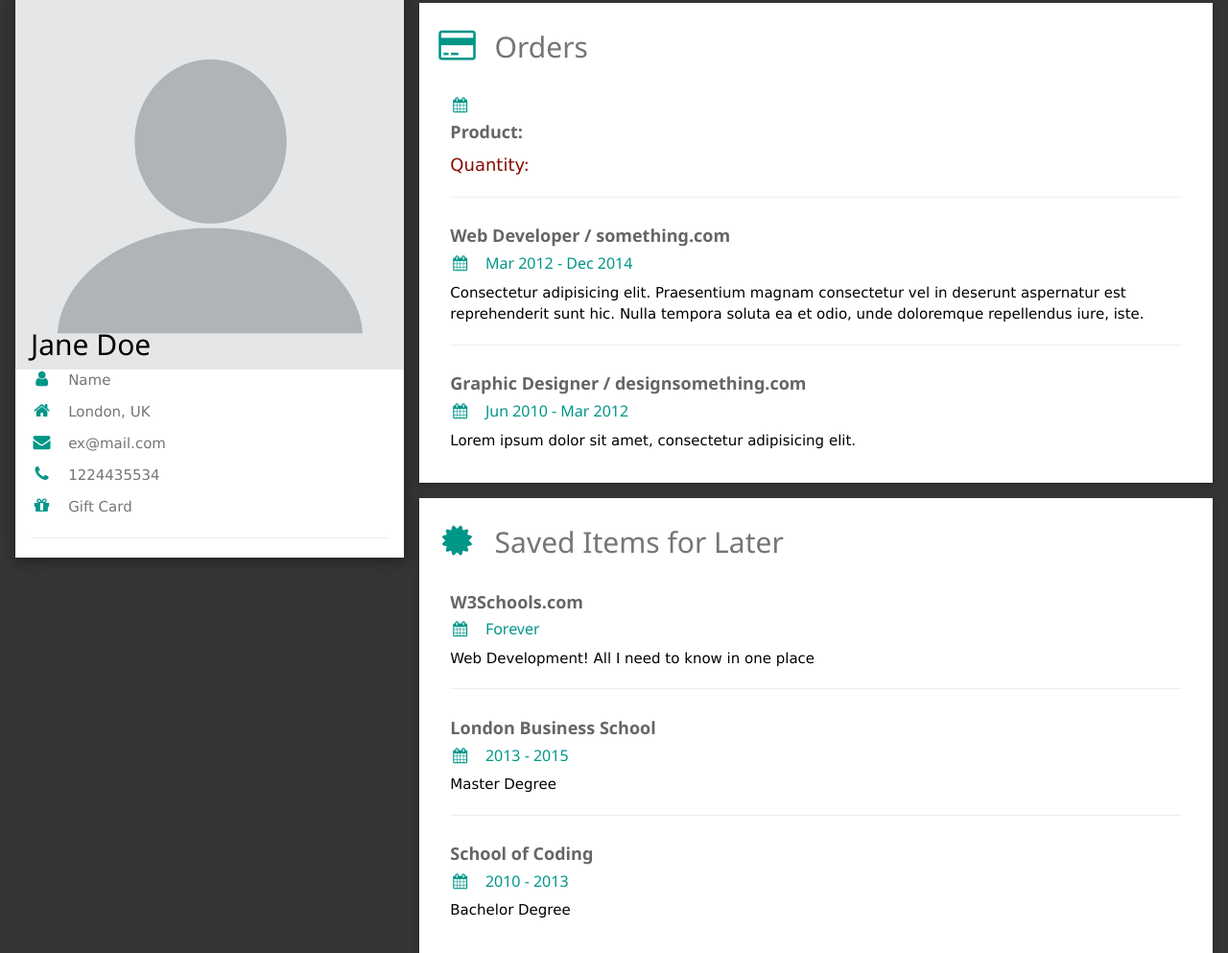
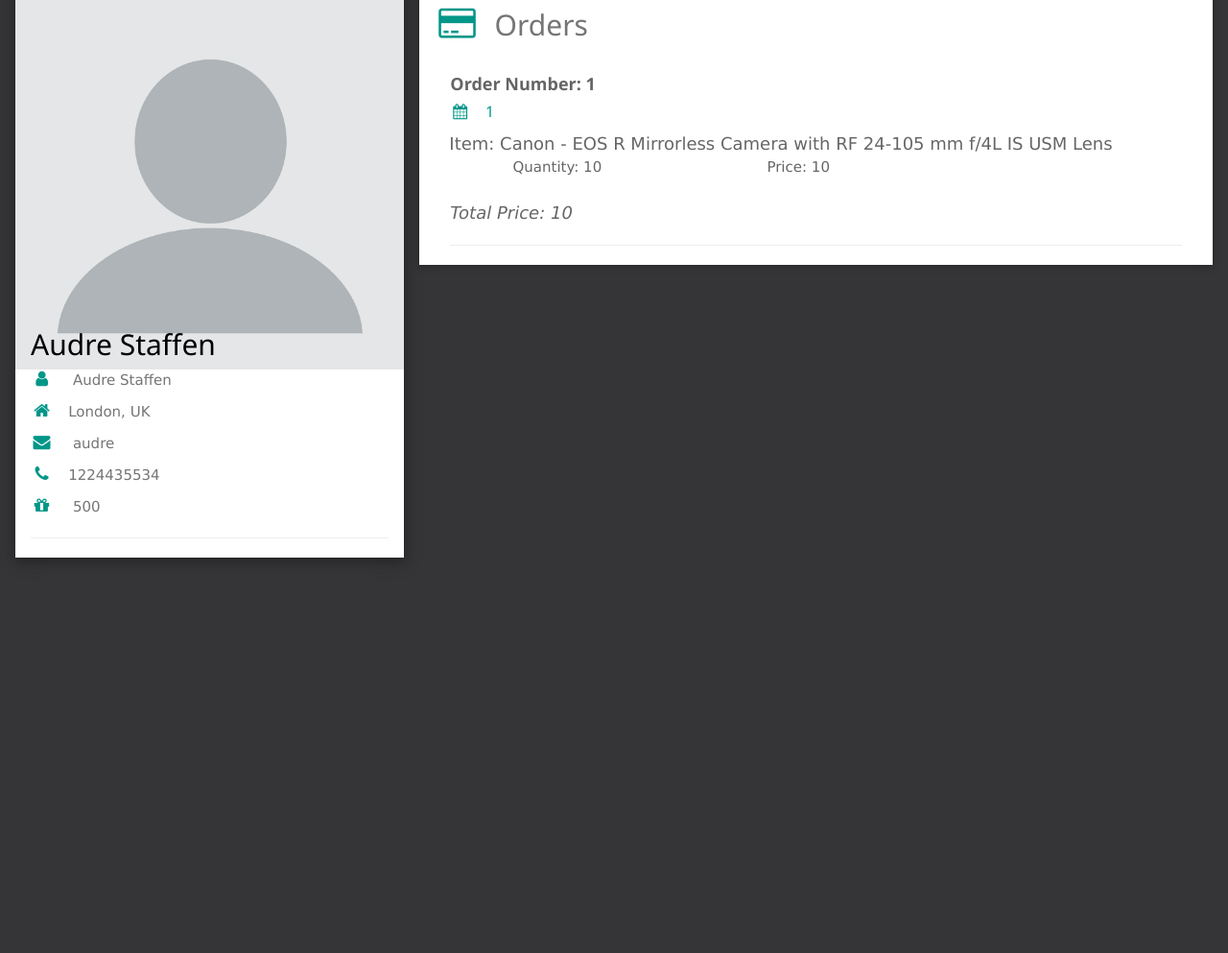
Before and after one commit to Audre/Final_team10, a PHP site: page /account.php in a window 1280 px wide. Shown: the part 81-1074 px from the top of the page at 96% size. After the commit the page ends 665 px from the top, so only its background shows below. Run offline with PHP 8.4, Linux system fonts and the light colour scheme; a user stored in the database is signed in; data comes from the database, SQL or seed files in the repository; tables that the repository leaves empty hold one stand-in row (values such as "Sample post"); data that the repository does not hold is empty; some libraries are stand-ins or nearby versions.

Commit message:
Account page - displays orders and user information.

```diff
--- a/account.php
+++ b/account.php
@@ -98,15 +98,18 @@
                     <div class="w3-display-container">
                         <img src="images/blank-profile-picture.png" style="width:100%" alt="Avatar">
                         <div class="w3-display-bottomleft w3-container w3-text-black">
-                            <h2>Jane Doe</h2>
+                            <h2><?php echo $_SESSION["first_name"] . " " . $_SESSION["last_name"]; ?></h2>
                         </div>
                     </div>
                     <div class="w3-container">
-                        <p><i class="fa fa-user fa-fw w3-margin-right w3-large w3-text-teal"></i>Name</p>
+                        <p><i class="fa fa-user fa-fw w3-margin-right w3-large w3-text-teal"></i>
+                            <?php echo $_SESSION["first_name"] . " " . $_SESSION["last_name"]; ?></p>
                         <p><i class="fa fa-home fa-fw w3-margin-right w3-large w3-text-teal"></i>London, UK</p>
-                        <p><i class="fa fa-envelope fa-fw w3-margin-right w3-large w3-text-teal"></i>ex@mail.com</p>
+                        <p><i class="fa fa-envelope fa-fw w3-margin-right w3-large w3-text-teal"></i>
+                            <?php echo $_SESSION["email"]; ?></p>
                         <p><i class="fa fa-phone fa-fw w3-margin-right w3-large w3-text-teal"></i>1224435534</p>
-                        <p><i class="fa fa-gift fa-fw w3-margin-right w3-large w3-text-teal"></i>Gift Card</p>
+                        <p><i class="fa fa-gift fa-fw w3-margin-right w3-large w3-text-teal"></i>
+                            <?php echo $_SESSION["giftcard_balance"]; ?></p>
                         <hr>
                     </div>
                 </div><br>
@@ -116,65 +119,82 @@
 
             <!-- Right Column -->
             <div class="w3-twothird">
-                <?php
-                $query = "SELECT * FROM orders WHERE userID='" . $_SESSION["userID"]. "'";
-                $stmt = $conn->prepare($query);
-                $num = $stmt->execute();
-//                print_r($num);
-                if ($num) {
-                    foreach ($stmt->fetchAll() as $k => $value) {
+                <div class="w3-container w3-card w3-white w3-margin-bottom">
+                    <h2 class="w3-text-grey w3-padding-16"><i class="fa fa-credit-card fa-fw w3-margin-right w3-xxlarge w3-text-teal"></i>Orders</h2>
 
+                    <?php
+
+                    $query = "SELECT DISTINCT orderID FROM orders WHERE userID=" . $_SESSION["userID"];
+                    $stmt = $conn->prepare($query);
+                    $stmt->execute();
+                    $num = $stmt->rowCount();
+                    for ($i = 0; $i < $num; $i++) {
+                        $result = $stmt->fetchAll();
+                        foreach ($result as $order) {
+                            echo "<div class=\"w3-container\">";
+                            echo "<h5 class=\"w3-opacity\"><b>Order Number: " . $order[0] . "</b></h5>";
+                            echo "<h6 class=\"w3-text-teal\"><i class=\"fa fa-calendar fa-fw w3-margin-right\">";
+
+                            $query2 = "SELECT * FROM orders WHERE orderID=" . $order[$i];
+                            $stmt2 = $conn->prepare($query2);
+                            $stmt2->execute();
+                            $orders = $stmt2->fetchAll();
+                            $products = [];
+                            $quantity = [];
+                            $price = [];
+                            $date = $orders[0]["date"];
+                            $total_cost = 0;
+                            //print_r($orders);
+                            echo "<br/>";
+                            echo "</i>". $date . "<span class=\"w3-tag w3-teal w3-round\"></span></h6>";
+
+                            foreach ($orders as $item) {
+                                $total_order = array($item["productID"], $item["quantity"], $item["price"]);
+
+                                array_push($products, $item["productID"]);
+                                array_push($quantity, $item["quantity"]);
+                                array_push($price, $item["price"]);
+
+
+                                for ($j = 0; $j < count($products); $j++) {
+                                    $query3 = "SELECT * FROM products WHERE productID=" . $total_order[0];
+                                    $stmt3 = $conn->prepare($query3);
+                                    $stmt3->execute();
+                                    $product_info = $stmt3->fetch();
+                                    echo "<div class='row'>";
+                                    echo "<div class='col-lg-12 col-md-12 col-sm-12 col-xs-12 w3-opacity account-item' >Item: " . $product_info["name"] . "</div></div>";
+
+                                }
+                                echo "<div class='row'>";
+                                echo "<div class='col-lg-offset-1 col-lg-4 col-md-4 col-sm-4 col-xs-12 w3-opacity'>Quantity: " . $item["quantity"] .  "</div>";
+                                echo "<div class='col-lg-4 col-md-4 col-sm-4 col-xs-12 w3-opacity'>Price: " . $item["price"] .  "</div>";
+                                echo "</div>";
+                                echo "<br/>";
+                                $total_cost += $item["price"];
+
+                                $products = [];
+                            }
+                            echo "<p class='account-total w3-opacity'>Total Price: " . $total_cost . "</p>";
+                            echo "<hr>";
+                            echo "</div>";
+                        }
                     }
-                    $row = $stmt->fetchAll();
-                    print_r($row);
-                    $orderID = $row[0]["orderID"];
-                    $date = $row[0]["date"];
-                    echo "<div class=\"w3-container w3-card w3-white w3-margin-bottom\">";
-                    echo "<h2 class=\"w3-text-grey w3-padding-16\">";
-                    echo "<i class=\"fa fa-credit-card fa-fw w3-margin-right w3-xxlarge w3-text-teal\"></i>Orders</h2>";
-                    echo "<div class=\"w3-container\">";
-                    echo "<h6 class=\"w3-text-teal\"><i class=\"fa fa-calendar fa-fw w3-margin-right\">";
-                    echo "</i> " . $date . " <span class=\"w3-tag w3-teal w3-round\"></span></h6>";
 
-                    for ($i = 0; $i < $num; $i++) {
-                        $order = $row[$i];
+                    ?>
 
-                        $productID = $order["productID"];
-                        $quantity = $order["quantity"];
-                        $price = $order["price"];
+<!--                    <div class="w3-container">-->
+<!--                        <h5 class="w3-opacity"><b>Web Developer / something.com</b></h5>-->
+<!--                        <h6 class="w3-text-teal"><i class="fa fa-calendar fa-fw w3-margin-right"></i>Mar 2012 - Dec 2014</h6>-->
+<!--                        <p>Consectetur adipisicing elit. Praesentium magnam consectetur vel in deserunt aspernatur est reprehenderit sunt hic. Nulla tempora soluta ea et odio, unde doloremque repellendus iure, iste.</p>-->
+<!--                        <hr>-->
+<!--                    </div>-->
+<!--                    <div class="w3-container">-->
+<!--                        <h5 class="w3-opacity"><b>Graphic Designer / designsomething.com</b></h5>-->
+<!--                        <h6 class="w3-text-teal"><i class="fa fa-calendar fa-fw w3-margin-right"></i>Jun 2010 - Mar 2012</h6>-->
+<!--                        <p>Lorem ipsum dolor sit amet, consectetur adipisicing elit. </p><br>-->
+<!--                    </div>-->
+                </div>
 
-                        $product_name = "";
-                        $product_price = "";
-                        $product_details = "";
-                        $query2 = "SELECT * FROM products WHERE productID='" . $productID. "'";
-                        $product_statement = $conn->prepare($query2);
-                        $num2 = $product_statement->execute();
-                        if ($num2) {
-                            $product_info = $product_statement->fetch();
-                            $product_name = $product_info["name"];
-                        }
-
-                        echo "<h5 class=\"w3-opacity\"><b>Product: " . $product_name ."</b></h5>";
-                        echo "<p class='account'>Quantity: ". $quantity . "<span class='price account'>". $price ." </span></p>";
-                        echo "<hr>";
-                        echo "</div>";
-                        echo "<div class=\"w3-container\">";
-                        echo "<h5 class=\"w3-opacity\"><b>Web Developer / something.com</b></h5>";
-                        echo "<h6 class=\"w3-text-teal\"><i class=\"fa fa-calendar fa-fw w3-margin-right\"></i>Mar 2012 - Dec 2014</h6>";
-                        echo "<p>Consectetur adipisicing elit. Praesentium magnam consectetur vel in deserunt aspernatur est reprehenderit sunt hic. Nulla tempora soluta ea et odio, unde doloremque repellendus iure, iste.</p>";
-                        echo "<hr>";
-                        echo "</div>";
-                        echo "<div class=\"w3-container\">";
-                        echo "<h5 class=\"w3-opacity\"><b>Graphic Designer / designsomething.com</b></h5>";
-                        echo "<h6 class=\"w3-text-teal\"><i class=\"fa fa-calendar fa-fw w3-margin-right\"></i>Jun 2010 - Mar 2012</h6>";
-                        echo "<p>Lorem ipsum dolor sit amet, consectetur adipisicing elit. </p><br>";
-                        echo "</div>";
-                        echo "</div>";
-                    }
-                } else {
-                    echo "No orders";
-                }
-                ?>
 
 <!--                <div class="w3-container w3-card w3-white w3-margin-bottom">-->
 <!--                    <h2 class="w3-text-grey w3-padding-16"><i class="fa fa-credit-card fa-fw w3-margin-right w3-xxlarge w3-text-teal"></i>Orders</h2>-->
@@ -197,26 +217,26 @@
 <!--                    </div>-->
 <!--                </div>-->
 
-                <div class="w3-container w3-card w3-white">
-                    <h2 class="w3-text-grey w3-padding-16"><i class="fa fa-certificate fa-fw w3-margin-right w3-xxlarge w3-text-teal"></i>Saved Items for Later</h2>
-                    <div class="w3-container">
-                        <h5 class="w3-opacity"><b>W3Schools.com</b></h5>
-                        <h6 class="w3-text-teal"><i class="fa fa-calendar fa-fw w3-margin-right"></i>Forever</h6>
-                        <p>Web Development! All I need to know in one place</p>
-                        <hr>
-                    </div>
-                    <div class="w3-container">
-                        <h5 class="w3-opacity"><b>London Business School</b></h5>
-                        <h6 class="w3-text-teal"><i class="fa fa-calendar fa-fw w3-margin-right"></i>2013 - 2015</h6>
-                        <p>Master Degree</p>
-                        <hr>
-                    </div>
-                    <div class="w3-container">
-                        <h5 class="w3-opacity"><b>School of Coding</b></h5>
-                        <h6 class="w3-text-teal"><i class="fa fa-calendar fa-fw w3-margin-right"></i>2010 - 2013</h6>
-                        <p>Bachelor Degree</p><br>
-                    </div>
-                </div>
+<!--                <div class="w3-container w3-card w3-white">-->
+<!--                    <h2 class="w3-text-grey w3-padding-16"><i class="fa fa-certificate fa-fw w3-margin-right w3-xxlarge w3-text-teal"></i>Saved Items for Later</h2>-->
+<!--                    <div class="w3-container">-->
+<!--                        <h5 class="w3-opacity"><b>W3Schools.com</b></h5>-->
+<!--                        <h6 class="w3-text-teal"><i class="fa fa-calendar fa-fw w3-margin-right"></i>Forever</h6>-->
+<!--                        <p>Web Development! All I need to know in one place</p>-->
+<!--                        <hr>-->
+<!--                    </div>-->
+<!--                    <div class="w3-container">-->
+<!--                        <h5 class="w3-opacity"><b>London Business School</b></h5>-->
+<!--                        <h6 class="w3-text-teal"><i class="fa fa-calendar fa-fw w3-margin-right"></i>2013 - 2015</h6>-->
+<!--                        <p>Master Degree</p>-->
+<!--                        <hr>-->
+<!--                    </div>-->
+<!--                    <div class="w3-container">-->
+<!--                        <h5 class="w3-opacity"><b>School of Coding</b></h5>-->
+<!--                        <h6 class="w3-text-teal"><i class="fa fa-calendar fa-fw w3-margin-right"></i>2010 - 2013</h6>-->
+<!--                        <p>Bachelor Degree</p><br>-->
+<!--                    </div>-->
+<!--                </div>-->
 
                 <!-- End Right Column -->
             </div>
--- a/accountStyle.css
+++ b/accountStyle.css
@@ -233,7 +233,11 @@
 .w3-border-pale-yellow,.w3-hover-border-pale-yellow:hover{border-color:#ffffcc!important}.w3-border-pale-blue,.w3-hover-border-pale-blue:hover{border-color:#e7ffff!important}
 
 
-.account {
-    color: #850c03;
-    font-size: larger;
+.account-total {
+    font-size: large;
+    font-style: italic;
 }
+
+.account-item {
+    font-size: large;
+}
```
Also changed, not shown: cameras.php (+52 -9 lines).
